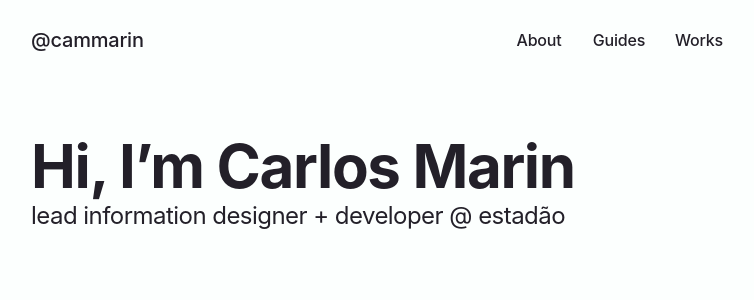
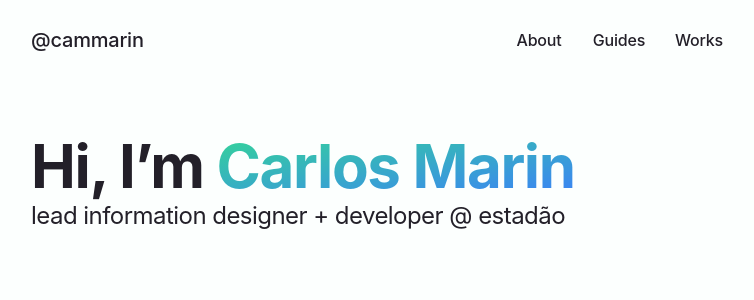
Before and after one commit to cammarin/cammarin.me, a Next.js app: page / in a window 1280 px wide. Shown: the top 300 px of the page, without its empty margins (261-1015 px from the left). Built offline with nearby package versions, Linux system fonts and the light colour scheme; a web font is replaced by a local one.

Commit message:
feat(style): use gradient text on heading

```diff
--- a/src/pages/about.tsx
+++ b/src/pages/about.tsx
@@ -1,4 +1,5 @@
 import DisplayHeading from '@/components/DisplayHeading'
+import GradientText from '@/components/GradientText'
 import Layout from '@/components/Layout'
 import SubHeading from '@/components/SubHeading'
 
@@ -8,7 +9,9 @@ const About = () => {
       title="About"
       description="More about the designer and developer Carlos Marin."
     >
-      <DisplayHeading>About</DisplayHeading>
+      <DisplayHeading>
+        <GradientText>About</GradientText>
+      </DisplayHeading>
 
       <SubHeading>Education, jobs & interests</SubHeading>
     </Layout>
--- a/src/pages/guides.tsx
+++ b/src/pages/guides.tsx
@@ -1,4 +1,5 @@
 import DisplayHeading from '@/components/DisplayHeading'
+import GradientText from '@/components/GradientText'
 import Layout from '@/components/Layout'
 import SubHeading from '@/components/SubHeading'
 
@@ -8,7 +9,9 @@ const Guides = () => {
       title="Guides"
       description="Thoughts and tips about accessibility in data visualization."
     >
-      <DisplayHeading>Guides</DisplayHeading>
+      <DisplayHeading>
+        <GradientText>Guides</GradientText>
+      </DisplayHeading>
 
       <SubHeading>Make information accessible</SubHeading>
     </Layout>
--- a/src/pages/index.tsx
+++ b/src/pages/index.tsx
@@ -1,11 +1,14 @@
 import DisplayHeading from '@/components/DisplayHeading'
+import GradientText from '@/components/GradientText'
 import Layout from '@/components/Layout'
 import SubHeading from '@/components/SubHeading'
 
 const Home = () => {
   return (
     <Layout description="Homepage">
-      <DisplayHeading>Hi, I’m Carlos Marin</DisplayHeading>
+      <DisplayHeading>
+        Hi, I’m <GradientText>Carlos Marin</GradientText>
+      </DisplayHeading>
 
       <SubHeading>Lead Information Designer + Developer @ Estadão</SubHeading>
     </Layout>
--- a/src/pages/works.tsx
+++ b/src/pages/works.tsx
@@ -1,4 +1,5 @@
 import DisplayHeading from '@/components/DisplayHeading'
+import GradientText from '@/components/GradientText'
 import Layout from '@/components/Layout'
 import SubHeading from '@/components/SubHeading'
 
@@ -8,7 +9,9 @@ const Works = () => {
       title="Works"
       description="A list of projects I was responsible or part of."
     >
-      <DisplayHeading>Works</DisplayHeading>
+      <DisplayHeading>
+        <GradientText>Works</GradientText>
+      </DisplayHeading>
 
       <SubHeading>A curated list of projects</SubHeading>
     </Layout>
```
